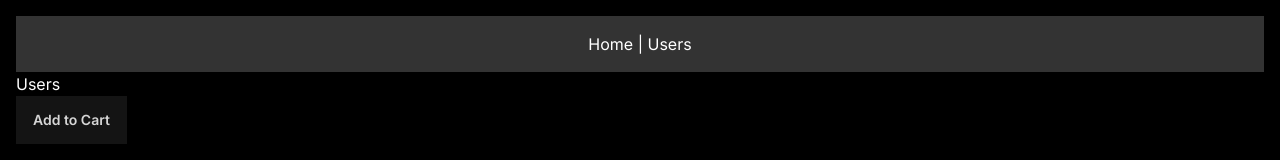
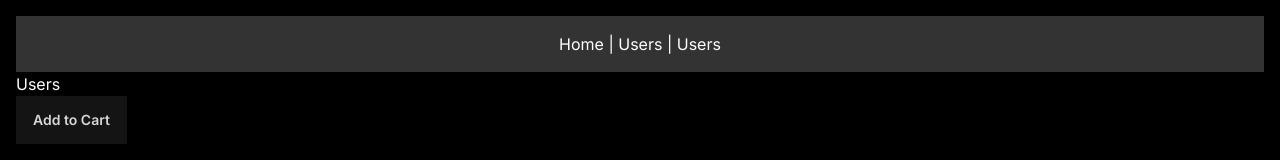
Before and after one commit to taeyoung8/GameRankHubNext, a Next.js app: page / in a window 1280 px wide. Shown: the top 160 px of the page. Built offline with nearby package versions, Linux system fonts and the light colour scheme.

Commit message:
Header test

```diff
--- a/app/components/Header.tsx
+++ b/app/components/Header.tsx
@@ -8,6 +8,8 @@ const Header = () => {
         <Link href="/">Home</Link>
         {" | "}
         <Link href="/users">Users</Link>
+        {" | "}
+        <Link href="/users">Users</Link>
       </nav>
     </header>
   );
```
